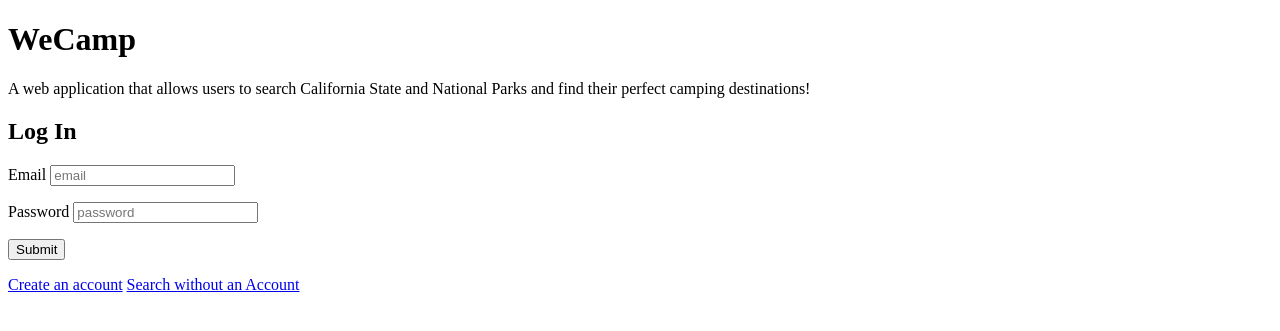
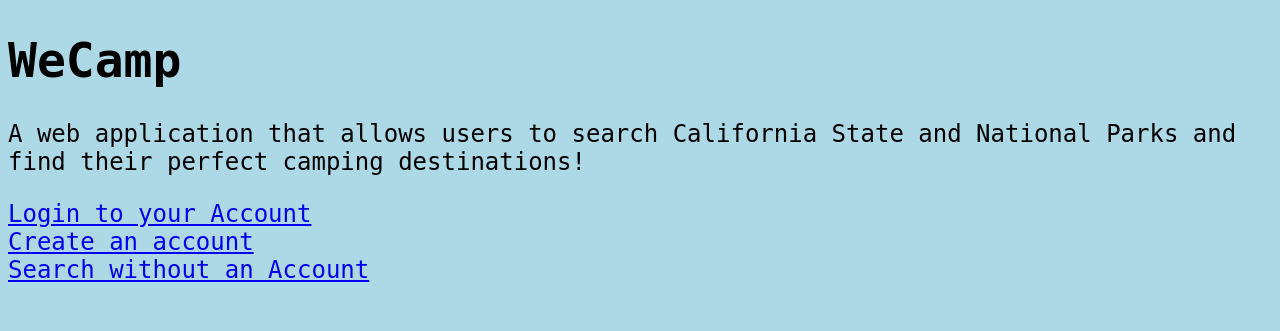
Before and after one commit to jamiemancini/FinalProject, a Flask app: page / in a window 1280 px wide. Shown: the top 331 px of the page. Run offline with Flask 2, Linux system fonts and the light colour scheme.

Commit message:
updated login using the flask_login

```diff
--- a/Static/fetch-app.js
+++ b/Static/fetch-app.js
@@ -122,7 +122,7 @@ function showResults(results) {
         .querySelector('#campgrounds-go-here')
         .insertAdjacentHTML("beforeend",
 
-                        `<li><a id="${parkName.name}" href="/campground/${parkName.id}">${parkName.name}: $${parkName.fees[0]["cost"]} per night.</a></li>
+                        `<li><a id="${parkName.name}" href="/${parkName.id}">${parkName.name}: $${parkName.fees[0]["cost"]} per night.</a></li>
                         <p>Reservable campsites: ${parkName.numberOfSitesReservable}</p>
                         <p>First Come campsites: ${parkName.numberOfSitesFirstComeFirstServe}</p>`);
     }
--- a/Templates/homepage.html
+++ b/Templates/homepage.html
@@ -1,9 +1,6 @@
-<!DOCTYPE html>
-<html>
-<head>
-<title>Homepage</title>
-</head>
-<body>
+{% extends 'base.html' %}
+
+{% block body %}
 
 <h1>WeCamp</h1>
 <p>A web application that allows users
@@ -11,25 +8,10 @@
     and find their perfect camping destinations!</p>
 
 
-    <h2>Log In</h2>
-    <form action="/login" method ="POST">
-      <p>
-        Email <input type="text" placeholder="email" name="email">
-      </p>
+    <a id="create_account" href="/login-page">Login to your Account</a><br>
 
-      <p>
-        Password <input type="password" placeholder="password"  name="password">
-      </p>
-
-      <p>
-        <input type="submit">
-      </p>
-    </form>
-    <a id="create_account" href="/create_account">Create an account</a>
+    <a id="create_account" href="/create_account">Create an account</a><br>
 
     <a id="direct_to_search" href="/search"> Search without an Account</a>
 
-
-
-</body>
-</html>
+{% endblock %}
--- a/server.py
+++ b/server.py
@@ -1,14 +1,24 @@
 """Server for final project app."""
-import os
-from flask import Flask, render_template, request, jsonify, redirect #webbrowser
+
+from model import User
+from flask import Flask, render_template, request, jsonify, redirect, session, flash
+#webbrowser
 #imported additionally 06/31 - redirect and webbrowser(ERROR shows) in order
 #to redirect to a NPS campground site
 #and open a new tab
+import os
 import crud
 import requests
+import json
+from model import connect_to_db, db
+from flask_login import LoginManager, current_user, login_user, logout_user, login_required
+
 
 app = Flask(__name__)
 app.secret_key = 'SECRETSECRETSECRET'
+
+login_manager = LoginManager(app)
+login_manager.login_view = '/login_page'
 
 API_KEY = os.environ['NPS_KEY']
 
@@ -17,22 +27,61 @@ def homepage():
     """returns home page"""
 
     return render_template ("homepage.html")
-    #homepage is where user logs-in or can create an account
-    #sign-in with gmail or facebook option (is this an extra time thing?)
 
-#create a new user
+
+@app.route('/login-page')
+def login_page():
+    """Show login and create account page"""
+
+    return render_template('login-page.html')
+
+@login_manager.user_loader
+def load_user(user_id):
+    """Flask-Login function to retrieve id of user from session if any, and load user into memory"""
+    user=user.query.filter_by(user_id=user_id).first()
+
+    return user
+
+@app.route('/login', methods = ['GET', 'POST'])
+def login():
+    """log user in and add user to session"""
+
+    if current_user.is_authenticated:
+        return redirect ('/')
+
+    email = request.form.get('email')
+    password = request.form.get('password')
+
+    user=crud.get_user_by_email(email)
+
+    if user:
+        if user.check_password(password)==True:
+            login_user(user)
+            return redirect ('/')
+        else:
+            flash('Invalid password')
+            return redirect('/login-page.html')
+
+    else:
+        flash('Sorry, this user does not exit.')
+        return redirect('login-page.html')
+
+
+
 @app.route("/users", methods=["POST", "GET"])
 def register_user():
+
     """Registers a new user to the db."""
 
     first_name = request.form.get("first_name")
     last_name=request.form.get("last_name")
     email = request.form.get("email")
-    password = request.form.get("password")
+    password_hash = request.form.get("password")
 
     user = crud.get_user_by_email(email)
     #checking to see if the user already exists
     #if there is no email, is user = null??
+
     if user: #True if user exists
         flash("Cannot create an account with that email. Try again.")
     else:
@@ -48,26 +97,26 @@ def register_user():
     return redirect("/users/user_id", user_id=user_id)
 
 
+#06/13 removed the following login because updated to using flask_login
+# @app.route("/login", methods=["POST"])
+# def process_login():
+#     """Process user login."""
 
-@app.route("/login", methods=["POST"])
-def process_login():
-    """Process user login."""
-
-    email = request.form.get("email")
-    password = request.form.get("password")
+#     email = request.form.get("email")
+#     password = request.form.get("password")
 
 
-    user = crud.get_user_by_email(email)
-    if not user or user.password != password:
-        flash("The email or password you entered was incorrect.")
-    else:
-        # Log in user by storing the user's email in session
-        session["user_email"] = user.email
-        flash(f"Welcome back, {user.email}!")
+#     user = crud.get_user_by_email(email)
+#     if not user or user.password != password:
+#         flash("The email or password you entered was incorrect.")
+#     else:
+#         # Log in user by storing the user's email in session
+#         session["user_email"] = user.email
+#         flash(f"Welcome back, {user.email}!")
 
 
 
-    redirect("/users/<user_id>", user_id=user.user_id)
+#     redirect("/users/<user_id>", user_id=user.user_id)
 
 
 @app.route("/users/<user_id>")
@@ -100,14 +149,31 @@ def search():
 
 #ROUTE to a new web page passing through the campground_id
 
-@app.route('/campground/<campground_id>/<user_id>')
+#06/10 - took out /campground/ because I was getting a 404 error
+#"GET /campground/static/wecamp.js HTTP/1.1" 404 -
+#I also removed it from fetch-app.js
+@app.route('/<campground_id>')
 def view_campground(campground_id):
     """passes through the campground id"""
-    #how do I pass through the user_id as well?
-    #I think I need this to save to their user_page??
 
     return render_template ("search_results.html", campground_id=campground_id)
 
+
+
+@app.route('/search_campground')
+def find_campground_by_id(campground_id):
+    """Search for specific NPS campgrounds using its ID"""
+
+    #campground_id = request.args.get('campground_id', '')
+    # state = request.args.get('state', '')
+
+    url = f'https://developer.nps.gov/api/v1/campgrounds?stateCode=&limit1&q={campground_id}&api_key={API_KEY}'
+
+    response = requests.get(url)
+
+    data = response.json()
+
+    return data
 
 @app.route('/search_state')
 def find_campgrounds():
```
Also changed, not shown: Static/wecamp.js (+24 -8 lines), Templates/search_results.html (+6 -4 lines), model.py (+20 -6 lines).
